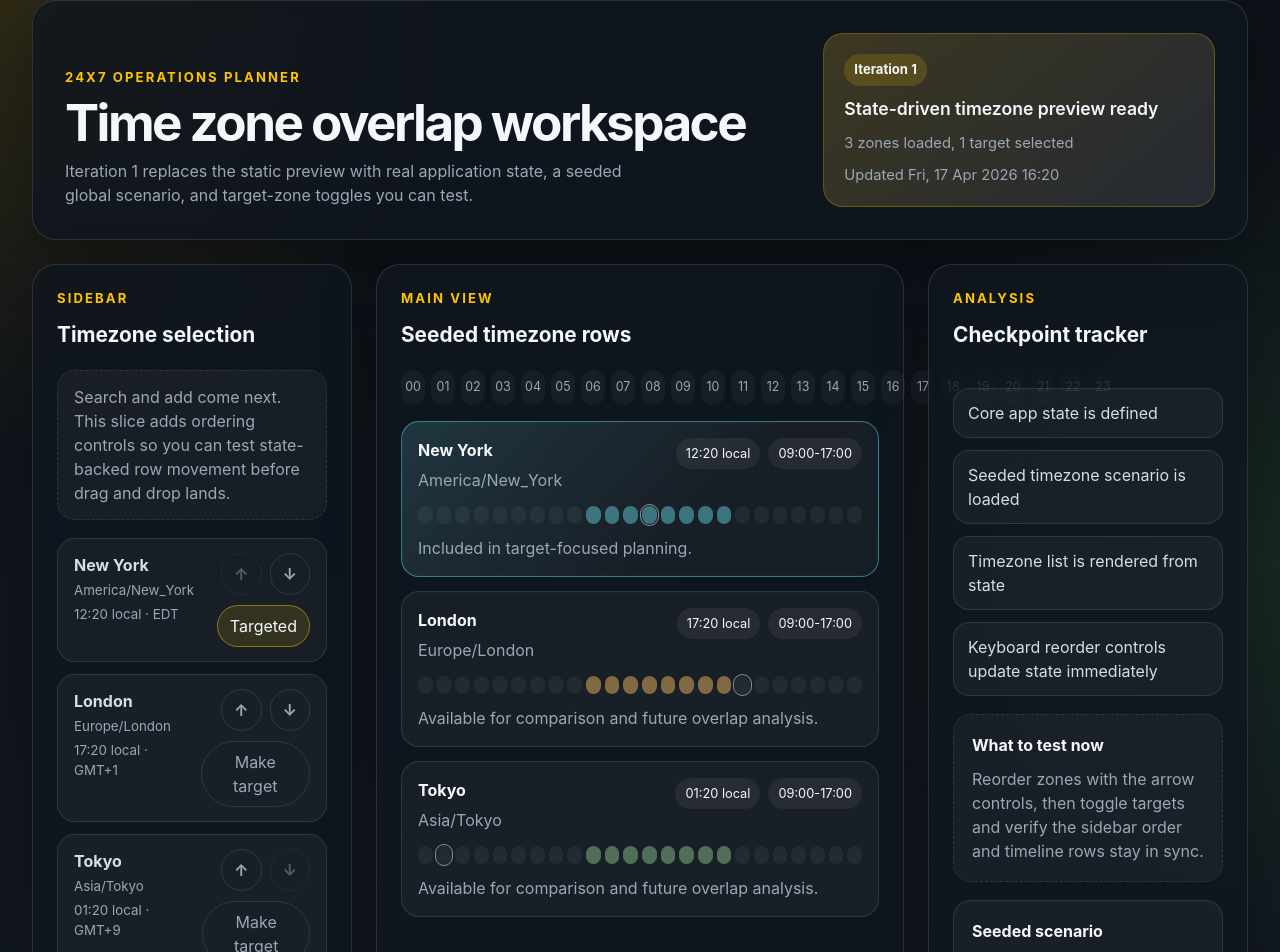
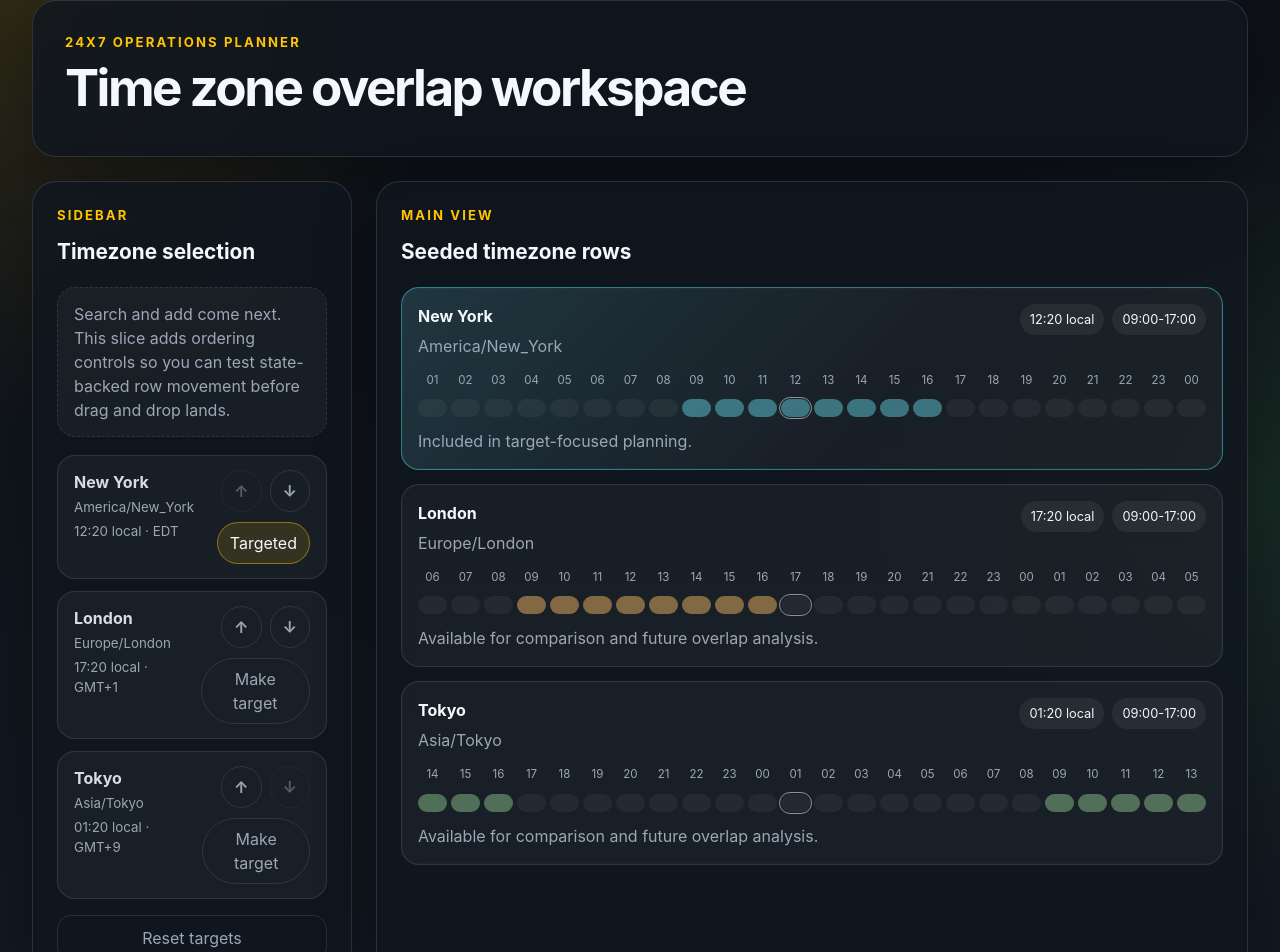
Before and after one commit to alexzad/timezone-planner, a React (Vite) app: page / in a window 1280 px wide. Shown: the part 32-984 px from the top of the page. Built offline with nearby package versions, Linux system fonts and the light colour scheme.

Commit message:
Fix timeline alignment: UTC-centered track, per-zone hours, clock cleanup

```diff
--- a/src/App.css
+++ b/src/App.css
@@ -16,10 +16,7 @@
 
 .hero-panel {
   padding: 32px;
-  display: grid;
-  grid-template-columns: minmax(0, 1.5fr) minmax(280px, 0.8fr);
-  gap: 24px;
-  align-items: end;
+  display: block;
 }
 
 .eyebrow,
@@ -32,50 +29,9 @@
   color: var(--accent-color);
 }
 
-.hero-copy {
-  max-width: 60ch;
-  margin: 0;
-  color: var(--muted-text-color);
-}
-
-.hero-status {
-  padding: 20px;
-  display: grid;
-  gap: 10px;
-  border-radius: 20px;
-  background:
-    linear-gradient(140deg, rgba(255, 196, 0, 0.16), rgba(255, 255, 255, 0.06)),
-    var(--status-panel-color);
-  border: 1px solid rgba(255, 196, 0, 0.25);
-}
-
-.status-chip {
-  width: fit-content;
-  padding: 6px 10px;
-  border-radius: 999px;
-  background: rgba(255, 196, 0, 0.16);
-  color: var(--heading-color);
-  font-size: 0.82rem;
-  font-weight: 700;
-}
-
-.status-text {
-  font-size: 1.1rem;
-  font-weight: 600;
-  color: var(--heading-color);
-}
-
-.status-meta {
-  color: var(--muted-text-color);
-  font-size: 0.92rem;
-}
-
 .workspace-grid {
   display: grid;
-  grid-template-columns: minmax(260px, 320px) minmax(0, 1fr) minmax(
-      260px,
-      320px
-    );
+  grid-template-columns: minmax(260px, 320px) minmax(0, 1fr);
   gap: 24px;
 }
 
@@ -88,14 +44,11 @@
   margin-bottom: 20px;
 }
 
-.panel-header h2,
-.note-card h3 {
+.panel-header h2 {
   margin: 0;
 }
 
-.search-placeholder,
-.timeline-placeholder,
-.note-card {
+.search-placeholder {
   border-radius: 18px;
   border: 1px dashed var(--soft-border-color);
   background: var(--surface-color);
@@ -107,8 +60,7 @@
   color: var(--muted-text-color);
 }
 
-.zone-list,
-.checklist {
+.zone-list {
   margin: 0;
   padding: 0;
   list-style: none;
@@ -186,22 +138,6 @@
   padding: 10px 14px;
 }
 
-.timeline-ruler {
-  display: grid;
-  grid-template-columns: repeat(24, minmax(24px, 1fr));
-  gap: 6px;
-  margin-bottom: 16px;
-}
-
-.timeline-ruler span {
-  text-align: center;
-  padding: 8px 0;
-  font-size: 0.78rem;
-  border-radius: 999px;
-  background: var(--surface-color);
-  color: var(--muted-text-color);
-}
-
 .timeline-stack {
   display: grid;
   gap: 14px;
@@ -258,6 +194,19 @@
   font-size: 0.8rem;
 }
 
+.timeline-card__ruler {
+  display: grid;
+  grid-template-columns: repeat(24, minmax(10px, 1fr));
+  gap: 4px;
+  margin-bottom: 10px;
+}
+
+.timeline-card__ruler span {
+  text-align: center;
+  font-size: 0.72rem;
+  color: var(--muted-text-color);
+}
+
 .timeline-mini-track {
   display: grid;
   grid-template-columns: repeat(24, minmax(10px, 1fr));
@@ -284,62 +233,6 @@
   outline-offset: 1px;
 }
 
-.analysis-panel {
-  display: grid;
-  gap: 18px;
-  align-content: start;
-}
-
-.checklist {
-  display: grid;
-  gap: 12px;
-}
-
-.checklist li {
-  padding: 12px 14px;
-  border-radius: 16px;
-  background: var(--surface-color);
-  border: 1px solid var(--soft-border-color);
-}
-
-.note-card {
-  padding: 18px;
-}
-
-.note-card p {
-  margin: 10px 0 0;
-  color: var(--muted-text-color);
-}
-
-.summary-card {
-  padding: 18px;
-  border-radius: 18px;
-  border: 1px solid var(--soft-border-color);
-  background: var(--surface-color);
-}
-
-.summary-list {
-  margin: 14px 0 0;
-  display: grid;
-  gap: 12px;
-}
-
-.summary-list div {
-  display: flex;
-  justify-content: space-between;
-  gap: 12px;
-}
-
-.summary-list dt {
-  color: var(--muted-text-color);
-}
-
-.summary-list dd {
-  margin: 0;
-  color: var(--heading-color);
-  font-weight: 600;
-}
-
 @media (max-width: 1100px) {
   .workspace-grid {
     grid-template-columns: 1fr;
@@ -356,12 +249,7 @@
   }
 
   .hero-panel {
-    grid-template-columns: 1fr;
     padding: 24px;
-  }
-
-  .timeline-ruler {
-    grid-template-columns: repeat(12, minmax(24px, 1fr));
   }
 
   .timeline-card__header {
@@ -370,6 +258,10 @@
 
   .timeline-badges {
     justify-content: flex-start;
+  }
+
+  .timeline-card__ruler {
+    grid-template-columns: repeat(12, minmax(10px, 1fr));
   }
 
   .zone-card {
--- a/src/App.tsx
+++ b/src/App.tsx
@@ -3,15 +3,71 @@ import { DateTime } from 'luxon'
 import './App.css'
 import { useAppStore } from './state/appStore'
 
-const iterationChecklist = [
-  'Core app state is defined',
-  'Seeded timezone scenario is loaded',
-  'Timezone list is rendered from state',
-  'Keyboard reorder controls update state immediately',
-]
+const HOURS_IN_DAY = 24
+
+const parseTimeToMinutes = (value: string): number => {
+  const [hours, minutes] = value.split(':').map(Number)
+
+  return hours * 60 + minutes
+}
+
+const isHourWithinBusinessWindow = (
+  hour: number,
+  start: string,
+  end: string,
+): boolean => {
+  const slotStart = hour * 60
+  const slotEnd = slotStart + 60
+  const businessStart = parseTimeToMinutes(start)
+  const businessEnd = parseTimeToMinutes(end)
+
+  if (businessStart === businessEnd) {
+    return true
+  }
+
+  if (businessStart < businessEnd) {
+    return slotStart < businessEnd && slotEnd > businessStart
+  }
+
+  return (
+    slotEnd > businessStart ||
+    slotStart < businessEnd ||
+    slotStart === 0 ||
+    slotEnd === HOURS_IN_DAY * 60
+  )
+}
+
+/**
+ * Returns the UTC hour that sits at the midpoint of the given business-hours
+ * window for a specific timezone offset. The result is used as the center of
+ * the shared 24-cell timeline so that the target zone's working day is
+ * visually centered and all other zones are shifted relative to it.
+ */
+const computeUtcCenterHour = (
+  businessStart: string,
+  businessEnd: string,
+  zoneOffsetMinutes: number,
+): number => {
+  const startMin = parseTimeToMinutes(businessStart)
+  const endMin = parseTimeToMinutes(businessEnd)
+  const totalMin = HOURS_IN_DAY * 60
+
+  let midLocalMinutes: number
+  if (startMin <= endMin) {
+    midLocalMinutes = (startMin + endMin) / 2
+  } else {
+    // overnight window — span wraps past midnight
+    const span = (endMin + totalMin - startMin) / 2
+    midLocalMinutes = (startMin + span) % totalMin
+  }
+
+  const utcMidMinutes =
+    (((midLocalMinutes - zoneOffsetMinutes) % totalMin) + totalMin) % totalMin
+
+  return Math.round(utcMidMinutes / 60) % HOURS_IN_DAY
+}
 
 function App() {
-  const updatedAt = DateTime.now().toFormat('ccc, dd LLL yyyy HH:mm')
   const {
     selectedZones,
     moveZoneEarlier,
@@ -19,7 +75,17 @@ function App() {
     toggleTarget,
     resetTargets,
   } = useAppStore()
-  const targetCount = selectedZones.filter((entry) => entry.isTarget).length
+
+  // Compute a shared UTC center hour from the first targeted zone so its
+  // business hours land in the middle of every timeline card.
+  const targetZone = selectedZones.find((z) => z.isTarget) ?? selectedZones[0]
+  const utcCenterHour = targetZone
+    ? computeUtcCenterHour(
+        targetZone.businessHours.start,
+        targetZone.businessHours.end,
+        DateTime.now().setZone(targetZone.zone).offset,
+      )
+    : 12
 
   return (
     <div className="app-shell">
@@ -27,22 +93,6 @@ function App() {
         <div>
           <p className="eyebrow">24x7 Operations Planner</p>
           <h1>Time zone overlap workspace</h1>
-          <p className="hero-copy">
-            Iteration 1 replaces the static preview with real application state,
-            a seeded global scenario, and target-zone toggles you can test.
-          </p>
-        </div>
-
-        <div className="hero-status" aria-label="Project readiness summary">
-          <span className="status-chip">Iteration 1</span>
-          <span className="status-text">
-            State-driven timezone preview ready
-          </span>
-          <span className="status-meta">
-            {selectedZones.length} zones loaded, {targetCount} target
-            {targetCount === 1 ? '' : 's'} selected
-          </span>
-          <span className="status-meta">Updated {updatedAt}</span>
         </div>
       </header>
 
@@ -141,15 +191,30 @@ function App() {
             <h2 id="timeline-heading">Seeded timezone rows</h2>
           </div>
 
-          <div className="timeline-ruler" aria-hidden="true">
-            {Array.from({ length: 24 }, (_, hour) => (
-              <span key={hour}>{hour.toString().padStart(2, '0')}</span>
-            ))}
-          </div>
-
           <div className="timeline-stack">
             {selectedZones.map((entry) => {
               const localNow = DateTime.now().setZone(entry.zone)
+              // Round to the nearest hour so half-hour offset zones (e.g.
+              // Asia/Kolkata) stay close to correct until the DST engine lands.
+              const zoneOffsetHours = Math.round(localNow.offset / 60)
+
+              // Build each cell from the shared UTC window so the tracks are
+              // horizontally aligned to real time differences.
+              const slots = Array.from({ length: HOURS_IN_DAY }, (_, i) => {
+                const utcHour =
+                  (utcCenterHour - 12 + i + HOURS_IN_DAY * 2) % HOURS_IN_DAY
+                const localHour =
+                  (utcHour + zoneOffsetHours + HOURS_IN_DAY * 2) % HOURS_IN_DAY
+                return {
+                  localHour,
+                  isBusinessHour: isHourWithinBusinessWindow(
+                    localHour,
+                    entry.businessHours.start,
+                    entry.businessHours.end,
+                  ),
+                  isCurrentHour: localNow.hour === localHour,
+                }
+              })
 
               return (
                 <article
@@ -175,24 +240,31 @@ function App() {
                     </div>
                   </div>
 
+                  <div
+                    className="timeline-card__ruler"
+                    aria-label={`${entry.city} local hours`}
+                  >
+                    {slots.map((slot, i) => (
+                      <span key={`${entry.id}-label-${i}`}>
+                        {slot.localHour.toString().padStart(2, '0')}
+                      </span>
+                    ))}
+                  </div>
+
                   <div className="timeline-mini-track" aria-hidden="true">
-                    {Array.from({ length: 24 }, (_, hour) => {
-                      const isBusinessHour = hour >= 9 && hour < 17
-                      const isCurrentHour = localNow.hour === hour
-
-                      return (
+                    {slots.map((slot, i) => (
                       <span
-                          key={`${entry.id}-${hour}`}
+                        key={`${entry.id}-${i}`}
+                        data-hour={slot.localHour}
                         className={[
                           'timeline-mini-track__cell',
-                            isBusinessHour ? 'is-business-hour' : '',
-                            isCurrentHour ? 'is-current-hour' : '',
+                          slot.isBusinessHour ? 'is-business-hour' : '',
+                          slot.isCurrentHour ? 'is-current-hour' : '',
                         ]
                           .filter(Boolean)
                           .join(' ')}
                       />
-                      )
-                    })}
+                    ))}
                   </div>
 
                   <p className="timeline-card__footnote">
@@ -205,48 +277,6 @@ function App() {
             })}
           </div>
         </section>
-
-        <aside
-          className="panel analysis-panel"
-          aria-labelledby="analysis-heading"
-        >
-          <div className="panel-header">
-            <p className="panel-kicker">Analysis</p>
-            <h2 id="analysis-heading">Checkpoint tracker</h2>
-          </div>
-
-          <ol className="checklist">
-            {iterationChecklist.map((item) => (
-              <li key={item}>{item}</li>
-            ))}
-          </ol>
-
-          <div className="note-card">
-            <h3>What to test now</h3>
-            <p>
-              Reorder zones with the arrow controls, then toggle targets and
-              verify the sidebar order and timeline rows stay in sync.
-            </p>
-          </div>
-
-          <div className="summary-card">
-            <h3>Seeded scenario</h3>
-            <dl className="summary-list">
-              <div>
-                <dt>Loaded zones</dt>
-                <dd>{selectedZones.length}</dd>
-              </div>
-              <div>
-                <dt>Current targets</dt>
-                <dd>{targetCount}</dd>
-              </div>
-              <div>
-                <dt>Weekday business hours</dt>
-                <dd>09:00-17:00</dd>
-              </div>
-            </dl>
-          </div>
-        </aside>
       </main>
     </div>
   )
```
Also changed, not shown: 2 other files (tests, documents, lock files or other folders). Lines whose indentation alone changed are shown as unchanged.
